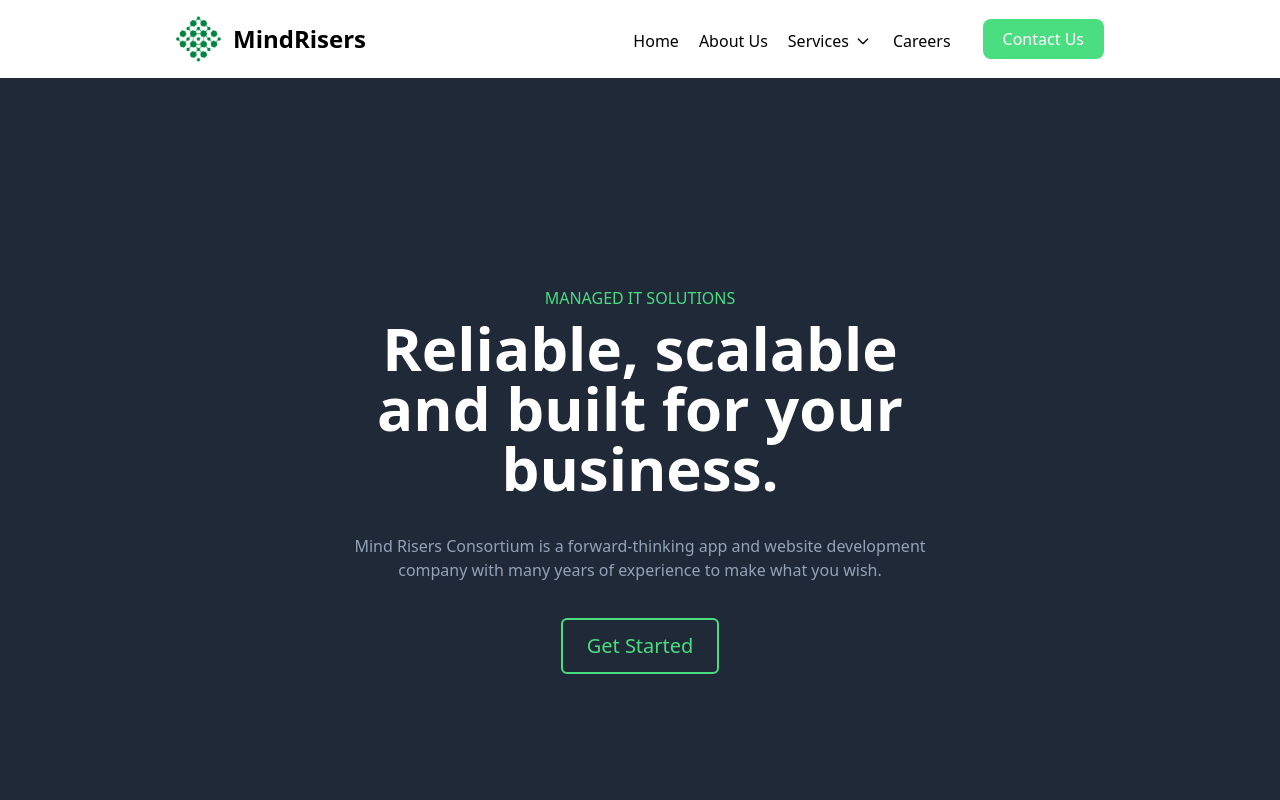
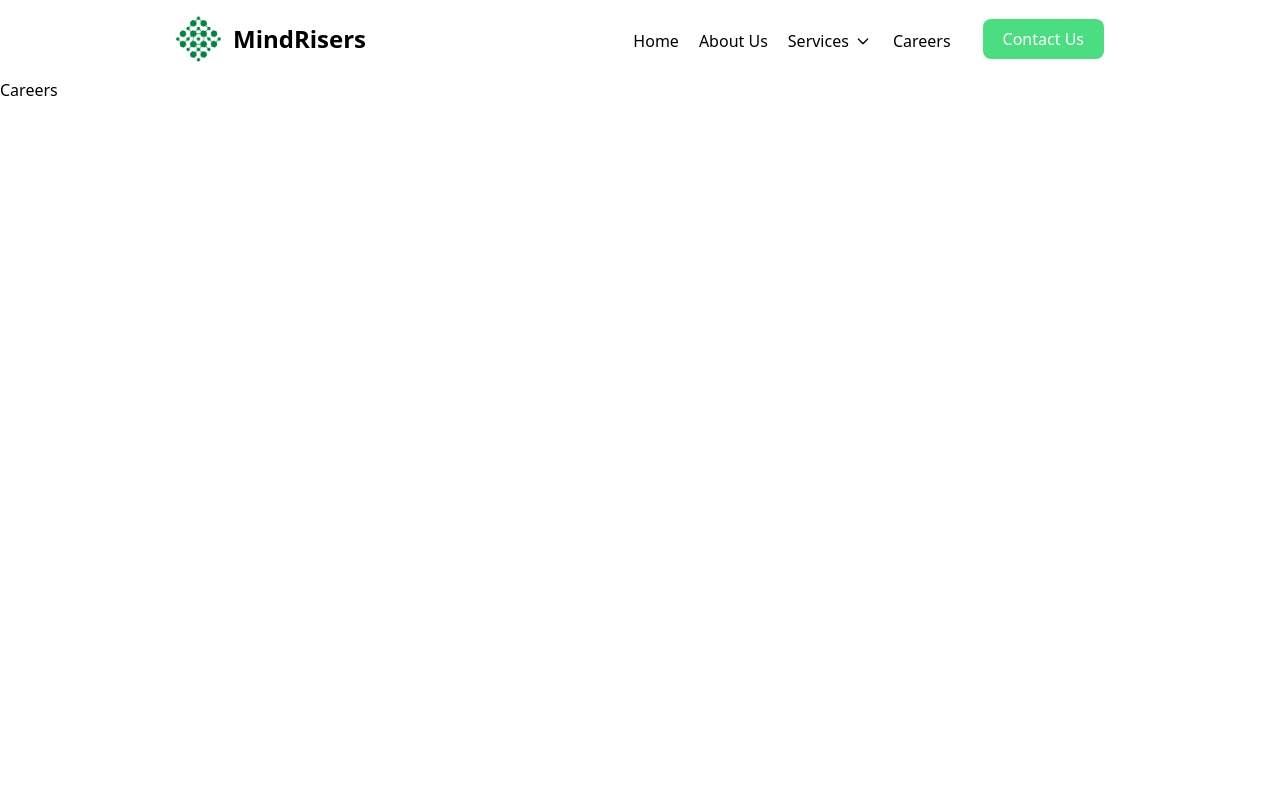
Before and after one commit to pranjaltimsina/mindrisers, a React (Create React App) app: page /careers in a window 1280 px wide. Shown: the top 800 px of the page. Built offline with nearby package versions, Linux system fonts and the light colour scheme.

Commit message:
feat: configured routes

```diff
--- a/src/App.tsx
+++ b/src/App.tsx
@@ -1,12 +1,24 @@
+import { BrowserRouter, Routes, Route } from 'react-router-dom'
+
 import Header from './components/HeaderComponents/Header'
 import HomePage from './components/HomePageComponents/HomePage'
+import ContactUs from './components/ContactUsComponents/ContactUs'
+import NotFound from './components/404Components/NotFound'
+import Services from './components/ServicesComponents/Services'
+import Careers from './components/CareersComponents/Careers'
 
 const App = () => {
   return (
-    <>
+    <BrowserRouter>
       <Header />
-      <HomePage />
-    </>
+      <Routes>
+        <Route path='/' element={<HomePage />} />
+        <Route path='contact' element={<ContactUs />} />
+        <Route path='services' element={<Services />} />
+        <Route path='careers' element={<Careers />} />
+        <Route path='*'element={<NotFound />} />
+      </Routes>
+    </BrowserRouter>
   )
 }
 
--- a/src/components/404Components/NotFound.tsx
+++ b/src/components/404Components/NotFound.tsx
@@ -1,8 +1,8 @@
 const NotFound = () => {
   return (
-    <div>
+    <main>
       404 Not Found
-    </div>
+    </main>
   )
 }
 
--- /dev/null
+++ b/src/components/CareersComponents/Careers.tsx
@@ -0,0 +1,9 @@
+const Careers = () => {
+  return (
+    <main>
+      Careers
+    </main>
+  )
+}
+
+export default Careers
--- /dev/null
+++ b/src/components/ContactUsComponents/ContactUs.tsx
@@ -0,0 +1,9 @@
+const ContactUs = () => {
+  return (
+    <main>
+      Contact Us
+    </main>
+  )
+}
+
+export default ContactUs
--- a/src/components/HeaderComponents/HeaderButtonRight.tsx
+++ b/src/components/HeaderComponents/HeaderButtonRight.tsx
@@ -1,8 +1,12 @@
+import { Link } from 'react-router-dom'
+
 const HeaderButtonRight = () => {
   return (
-    <button className='rounded-lg h-10 px-5 text-md bg-green-400 text-white hover:bg-slate-300 hover:text-black duration-300'>
-      Contact Us
-    </button>
+    <Link to='contact'>
+      <button className='rounded-lg h-10 px-5 text-md bg-green-400 text-white hover:bg-slate-300 hover:text-black duration-300'>
+        Contact Us
+      </button>
+    </Link>
   )
 }
 
--- a/src/components/HeaderComponents/HeaderLeft.tsx
+++ b/src/components/HeaderComponents/HeaderLeft.tsx
@@ -1,11 +1,15 @@
+import { Link } from 'react-router-dom'
+
 import Logo from '../../assets/mindrisers.png'
 
 const HeaderLeft = () => {
   return (
-    <div id='header-left' className='flex flex-row items-center space-x-3 cursor-pointer'>
+    <Link to='/'>
+      <div id='header-left' className='flex flex-row items-center space-x-3 cursor-pointer'>
         <img src={Logo} alt='MindRisers' width={45}/>
         <h1 className='font-sans font-bold text-2xl leading-9'>MindRisers</h1>
-    </div>
+      </div>
+    </Link>
   )
 }
 
--- a/src/components/HeaderComponents/HeaderTabs.tsx
+++ b/src/components/HeaderComponents/HeaderTabs.tsx
@@ -1,19 +1,22 @@
 import React from 'react';
+import { Link } from 'react-router-dom';
 
 const HeaderTabs = () => {
   return (
     <ul className='flex flex-row space-x-5 font-sans font-medium text-md md:text-md md:space-x-'>
-      <li className='nav-button'>Home</li>
+      <li className='nav-button'><Link to='/'>Home</Link></li>
       <li className='nav-button'>About Us</li>
-      <li className='nav-button flex flex-row space-x-1 items-center'>
-        <span>
-          Services
-        </span>
-        <svg xmlns="http://www.w3.org/2000/svg" className="h-4 w-5" fill="none" viewBox="0 0 24 24" stroke="currentColor">
-          <path stroke-linecap="round" stroke-linejoin="round" stroke-width="2" d="M19 9l-7 7-7-7" />
-        </svg>
+      <li className='nav-button'>
+        <Link to='services' className='flex flex-row space-x-1 items-center'>
+          <span>
+            Services
+          </span>
+          <svg xmlns="http://www.w3.org/2000/svg" className="h-4 w-5" fill="none" viewBox="0 0 24 24" stroke="currentColor">
+            <path strokeLinecap="round" strokeLinejoin="round" strokeWidth="2" d="M19 9l-7 7-7-7" />
+          </svg>
+        </Link>
       </li>
-      <li className='nav-button'>Careers</li>
+      <li className='nav-button'><Link to='careers'>Careers</Link></li>
     </ul>
   )
 }
--- a/src/components/HomePageComponents/AboutUs.tsx
+++ b/src/components/HomePageComponents/AboutUs.tsx
@@ -1,6 +1,6 @@
 const AboutUs = () => {
   return (
-    <section className='h-screen px-12 md:px-12 lg:px-44'>
+    <section id='about-us' className='h-screen pt-3 sm:pt-5 px-12 md:px-12 lg:px-44'>
       <h3 className='text-green-400 text-2xl pt-16 font-semibold'>About Us</h3>
       <p className='text-black font-bold text-4xl w-1/2 pt-9'>We specialize in custom tailored software solutions.</p>
     </section>
--- a/src/components/HomePageComponents/Splash.tsx
+++ b/src/components/HomePageComponents/Splash.tsx
@@ -1,15 +1,19 @@
+import { Link } from 'react-router-dom'
+
 const Splash = () => {
   return (
     <div className='bg-gray-800 flex flex-col items-center w-full h-screen'>
       <div className='mt-28 sm:mt-52 text-md text-green-400'>MANAGED IT SOLUTIONS</div>
-      <h1 className='h-max mt-2 w-4/5 sm:w-1/2 text-center text-white font-sans font-extrabold text-6xl'>
+      <h1 className='h-max mt-2 w-4/5 sm:w-1/2 text-center text-white font-sans font-extrabold text-6xl sm:text-5xl'>
         Reliable, scalable and built for your business.
       </h1>
       <div className='w-1/2 mt-9 text-slate-400 text-center'>
         Mind Risers Consortium is a forward-thinking app and website development company with many years of experience to make what you wish.
       </div>
       <button className='text-green-400 border-green-400 border-2 p-3 px-6 mt-9 rounded-md hover:bg-green-400 text-xl hover:text-white'>
-        Get Started
+        <Link to='contact'>
+          Get Started
+        </Link>
       </button>
 
     </div>
--- /dev/null
+++ b/src/components/ServicesComponents/Services.tsx
@@ -0,0 +1,9 @@
+const Services = () => {
+  return (
+    <main>
+      Services
+    </main>
+  )
+}
+
+export default Services
```
